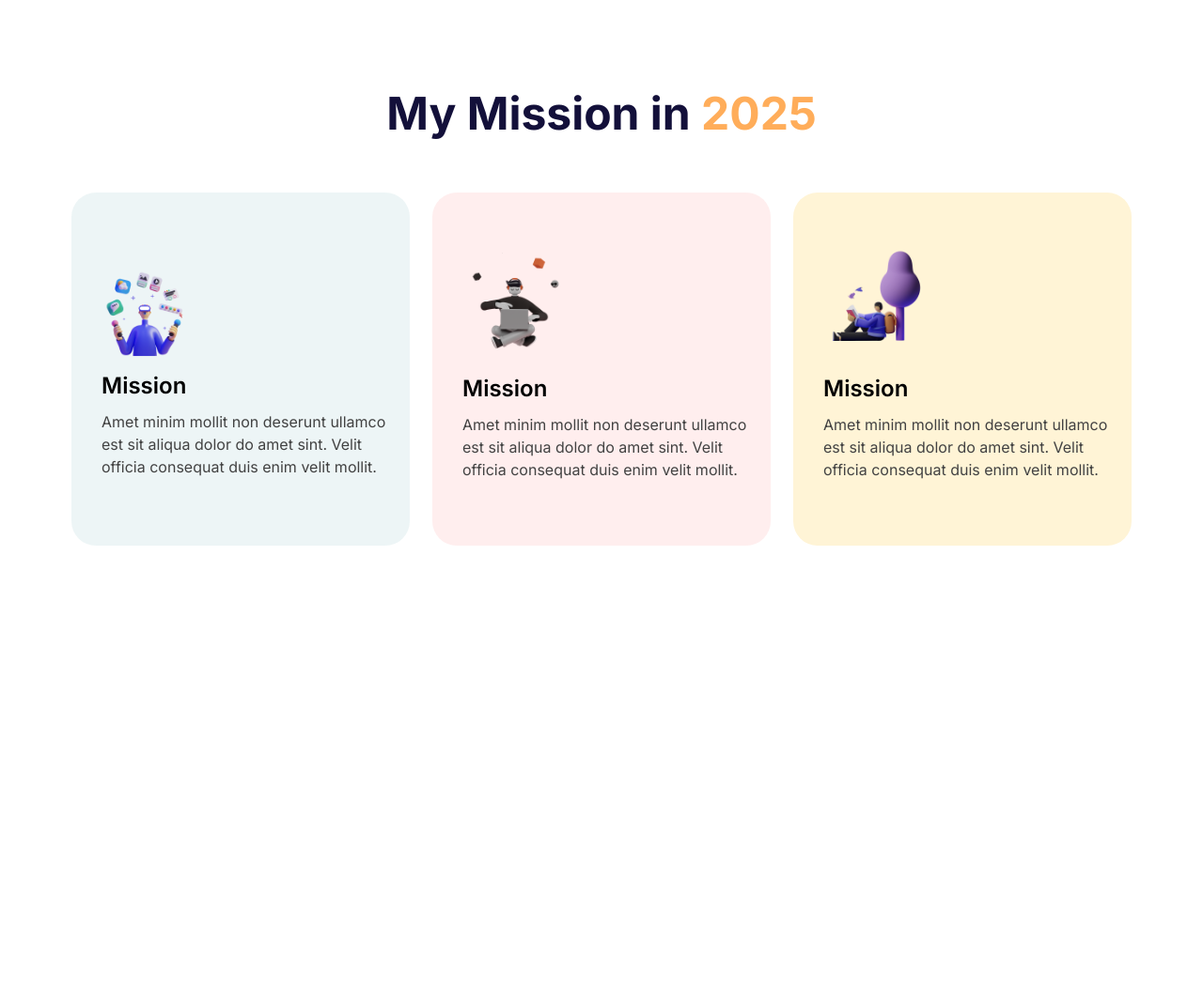
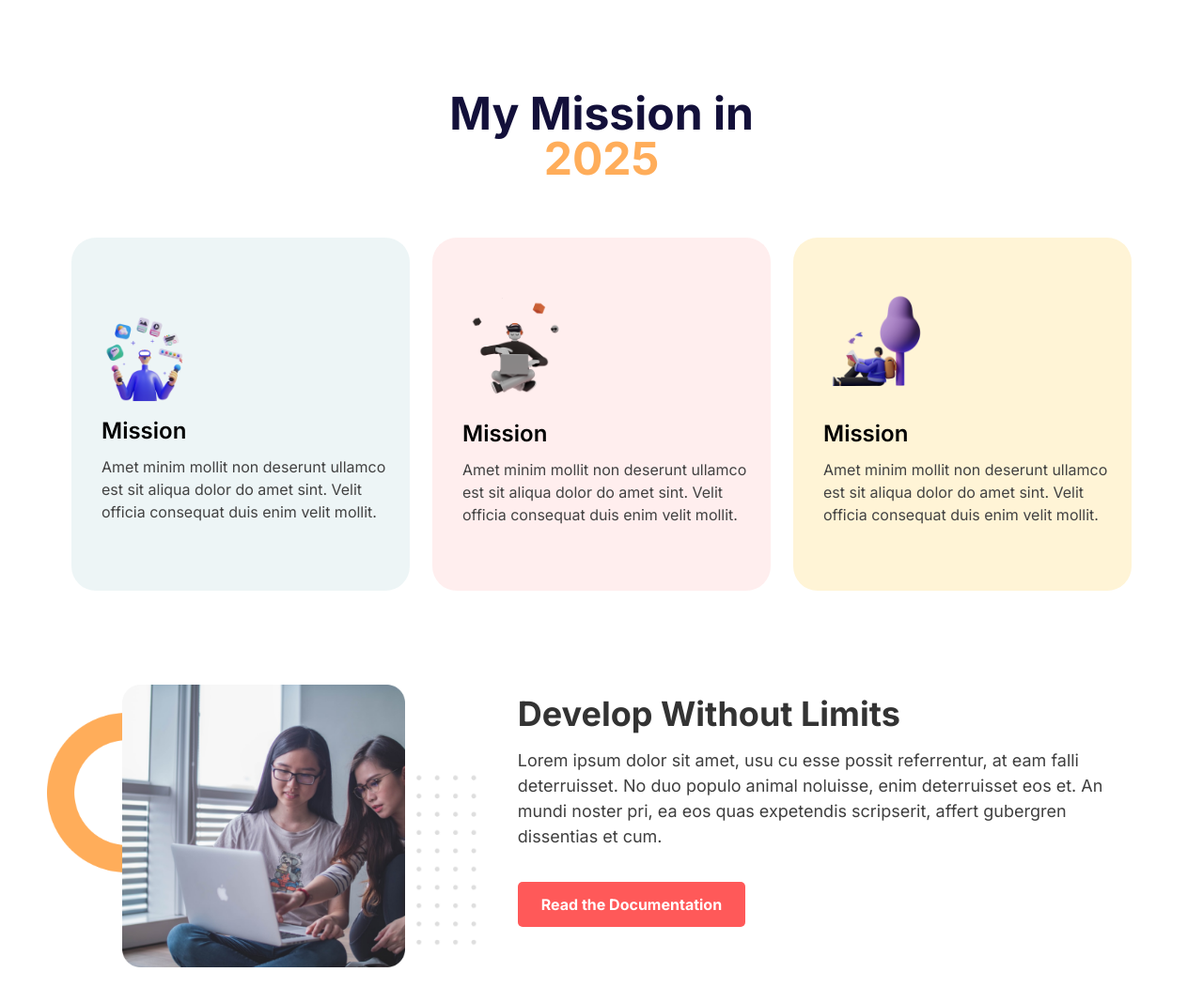
Before and after one commit to sakinkhan/mission-2025, a plain HTML site: page index.html in a window 1280 px wide. Shown: the part 606-1674 px from the top of the page at 94% size. Before the commit the page ends 1287 px from the top, so only its background shows below. Drawn offline with nearby package versions, Linux system fonts and the light colour scheme.

Commit message:
develop commit

```diff
--- a/index.html
+++ b/index.html
@@ -97,10 +97,9 @@
                     referrentur, at eam falli deterruisset. No duo populo <br>
                     animal noluisse, enim
                 </p>
-                <button type="submit" class="inter-font mx-9 font-bold bg-[#FF5959] text-white px-[37.5px] py-[12px] rounded-[5px] mt-[19px] mb-[33px] hover:bg-[#4c32c0] hover:scale-110 duration-300 cursor-pointer">Explore Now</button>
-                <p class="inter-font text-base text-[#434343] mx-9">
-                    Scroll down to explore more about us
-                </p>
+                <button type="submit" class="inter-font mx-9 font-bold bg-[#FF5959] text-white px-[37.5px] py-[12px] rounded-[5px] mt-[19px] mb-[33px] hover:bg-[#4c32c0] hover:scale-110 duration-300 cursor-pointer">
+                    Explore Now
+                </button>
             </div>
             <div class="right relative hover:scale-110 duration-300">
                 <img src="./images/person/Khan-removebg-preview.png" alt="Khan" class="w-[500px] relative z-10">
@@ -108,9 +107,10 @@
             </div>
         </section>
         <!-- My Mission Section -->
-        <section class="mb-25">
-            <h1 class="inter-font text-5xl font-bold text-[#13103A] text-center mt-25 mb-15 mx-20">
-                My Mission in <span class="text-[#FFAD5A]">2025</span>
+        <section class="mb-25 lg:max-w-[1140px] mx-auto">
+            <h1 class="inter-font text-4xl  lg:text-5xl font-bold text-[#13103A] text-center mt-25 mb-15 mx-20">
+                My Mission in <br>
+                <span class="text-[#FFAD5A]">2025</span>
             </h1>
             <div class="cards flex flex-col items-center gap-6 lg:flex-row lg:justify-center ">
                 <div class="card1 flex flex-col items-start justify-center gap-2 bg-[#4F9DA6]/10 rounded-[26px] w-[360px] h-[376px] hover:scale-105 duration-300">
@@ -142,6 +142,25 @@
                 </div>
             </div>
         </section>
+        <!-- Develop without limit section -->
+        <section class="flex flex-col items-center justify-center mb-20 lg:flex-row-reverse lg:gap-[120px] lg:max-w-[1140px] mx-auto">
+            <div class="text flex flex-col items-center justify-center lg:justify-items-start lg:items-start">
+                <p class="inter-font text-3xl text-center font-bold text-[#333333] lg:text-left lg:text-4xl">
+                    Develop Without Limits
+                </p>
+                <p class="inter-font text-[18px] text-center  text-[#3E3E3E] my-4 mx-16 lg:text-left lg:mx-0">
+                    Lorem ipsum dolor sit amet, usu cu esse possit referrentur, at eam falli deterruisset. No duo populo animal noluisse, enim deterruisset eos et. An mundi noster pri, ea eos quas expetendis scripserit, affert gubergren dissentias et cum.
+                </p>
+                <button type="submit" class="inter-font font-bold bg-[#FF5959] text-white px-[25px] py-[12px] rounded-[5px] mt-[19px] mb-[33px] hover:bg-[#4c32c0] hover:scale-110 duration-300 cursor-pointer">
+                    Read the Documentation
+                </button>
+            </div>
+            <div class="pic relative ml-15">
+                <img src="./images/pictures/coding.png" alt="two girls coding" class="w-[300px] relative z-10 hover:scale-110 duration-300 lg:w-[900px]">
+                <img src="./images/shapes/shape-1.png" alt="Circle Shape" class="w-[170px] absolute top-[30px] left-[-80px] z-0">
+                <img src="./images/shapes/dotted.png" alt="dotted shape" class="w-[170px] absolute top-[90px] right-[-80px] z-0">
+            </div>
+        </section>
     </main>
     <footer>
 
```
Also changed, not shown: images/shapes/dotted.png (added).
